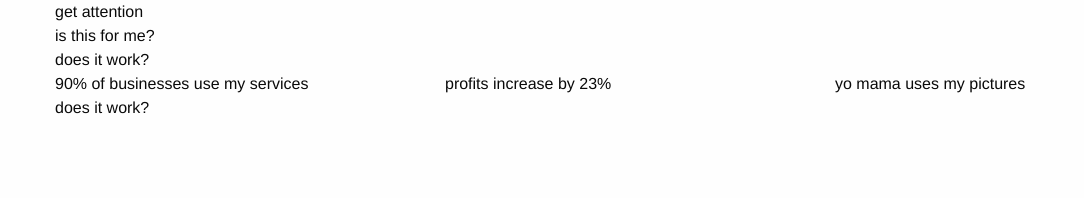
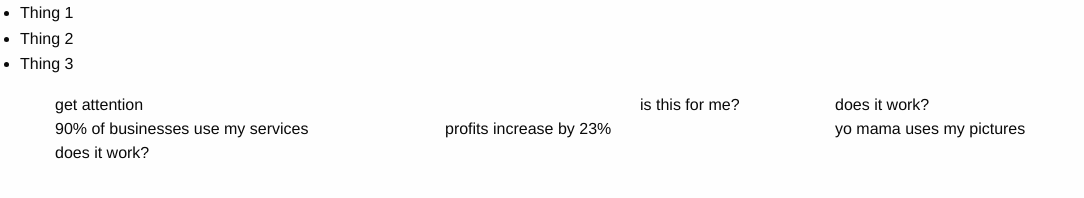
Before and after one commit to mweissman96/portfolio2019, a plain HTML site: page index.html in a window 1280 px wide. Shown: the whole page, without its empty margins (0-1084 px from the left). Drawn offline with Linux system fonts and the light colour scheme.

Commit message:
Update index.html

```diff
--- a/index.html
+++ b/index.html
@@ -9,11 +9,17 @@
     <link rel="stylesheet" href="css/app.css">
   </head>
   <body>
-<div class="grid-container">
+    <ul>
+      <li>Thing 1</li>
+      <li>Thing 2</li>
+      <li>Thing 3</li>
+    </ul>
+
+    <section class="grid-container">
       <div class="grid-x">
-    <div class="cell small-12">get attention</div>
-    <div class="cell small-12">is this for me?</div>
-    <div class="cell small-12">does it work?</div>
+        <div class="cell small-6">get attention</div>
+        <div class="cell small-2">is this for me?</div>
+        <div class="cell small-4">does it work?</div>
 
         <div class="cell small-4 proof">90% of businesses use my services</div>
         <div class="cell small-4 proof">profits increase by 23%</div>
@@ -22,7 +28,7 @@
         <div class="cell small-12">does it work?</div>
 
       </div>
-</div>
+    </section>
 
     <script src="js/vendor/jquery.js"></script>
     <script src="js/vendor/what-input.js"></script>
```
Lines whose indentation alone changed are shown as unchanged.
